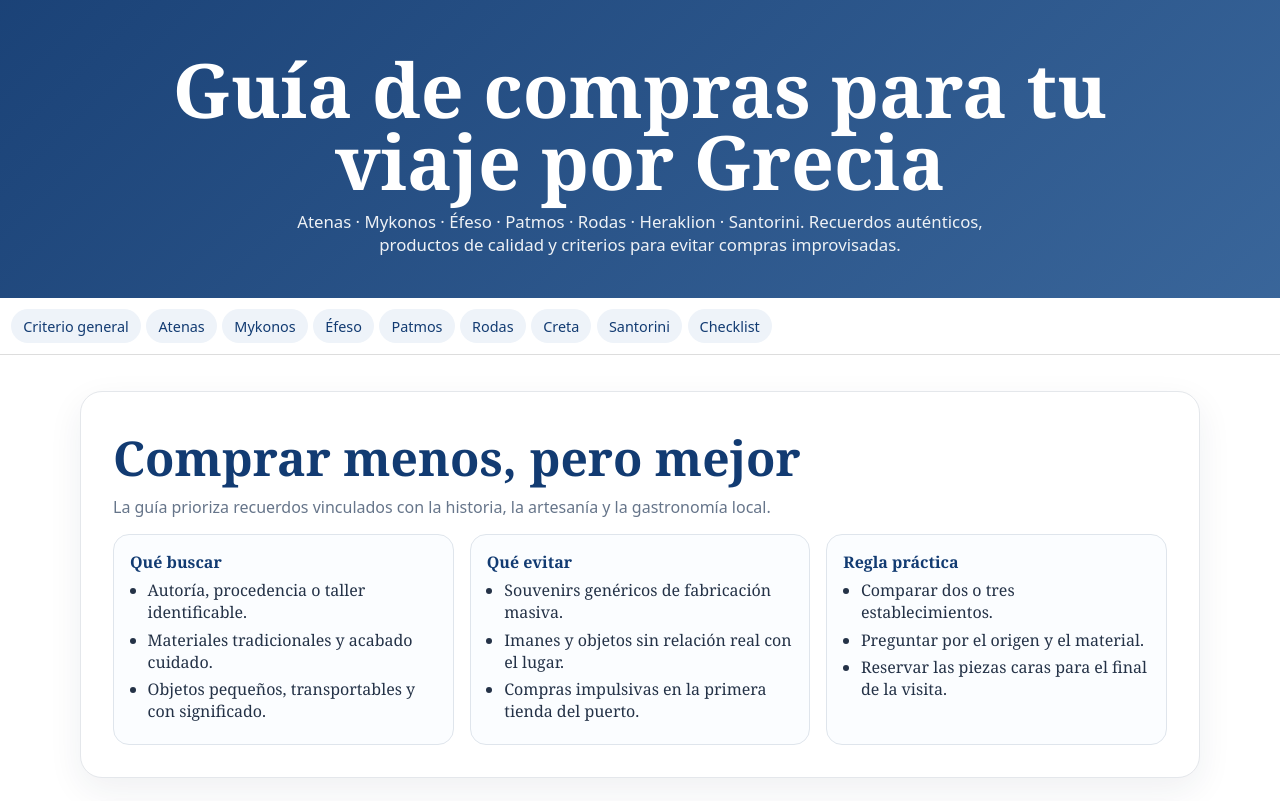
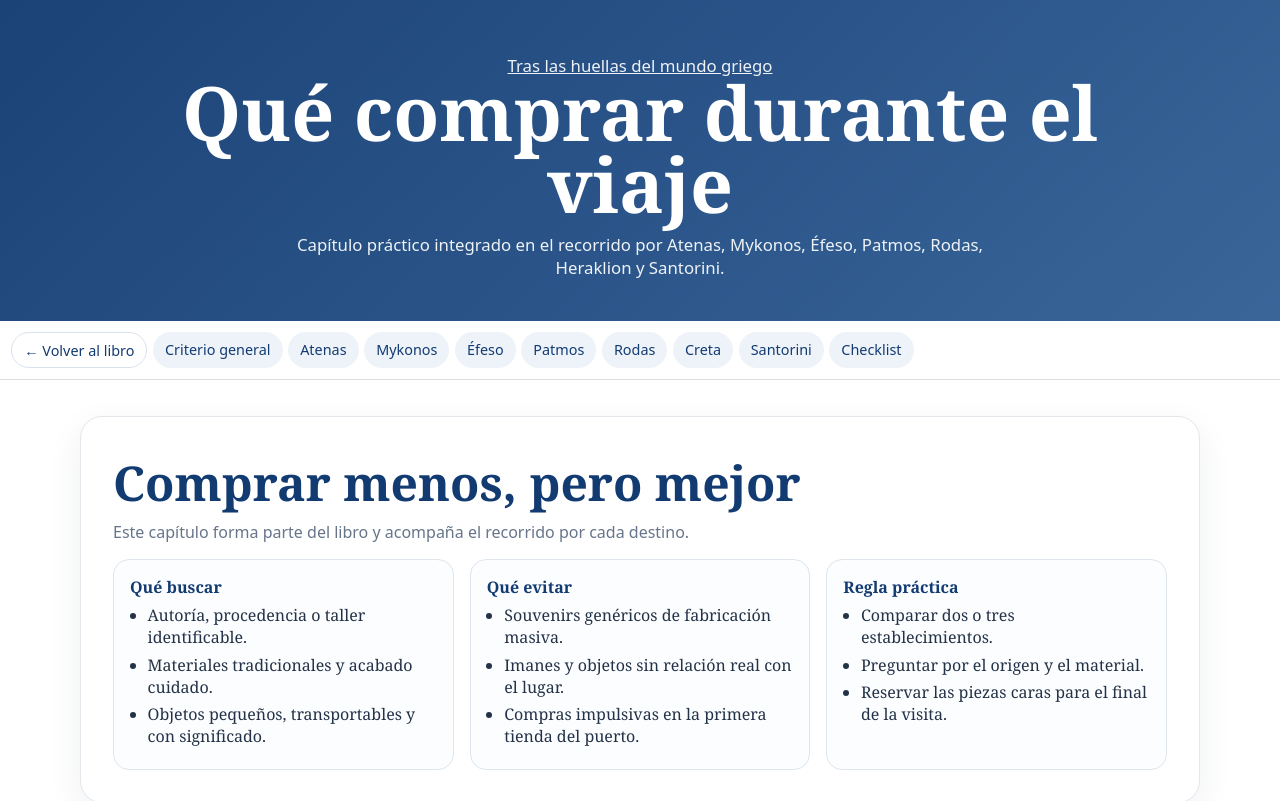
Before and after one commit to aimsa1964/Grecia-2026, a plain HTML site: page guia-compras.html in a window 1280 px wide. Shown: the top 801 px of the page. Drawn offline with Linux system fonts and the light colour scheme.

Commit message:
Integra la guía de compras en el libro

```diff
--- a/guia-compras.html
+++ b/guia-compras.html
@@ -3,8 +3,8 @@
 <head>
   <meta charset="utf-8">
   <meta name="viewport" content="width=device-width, initial-scale=1">
-  <meta name="description" content="Guía independiente de compras y recuerdos de calidad para un viaje por Grecia: Atenas, Mykonos, Éfeso, Patmos, Rodas, Creta y Santorini.">
-  <title>Guía de compras para tu viaje por Grecia</title>
+  <meta name="description" content="Capítulo de compras y recuerdos de Tras las huellas del mundo griego: Atenas, Mykonos, Éfeso, Patmos, Rodas, Creta y Santorini.">
+  <title>Qué comprar durante el viaje · Tras las huellas del mundo griego</title>
   <style>
     :root{--azul:#123b72;--azul2:#24558f;--oro:#c6923b;--crema:#fbf7ef;--tinta:#243247;--borde:#d9c9a8;--blanco:#fff}
     *{box-sizing:border-box}
@@ -33,6 +33,7 @@
     .checklist{list-style:none;padding:0}
     .checklist li{padding:.55rem .1rem;border-bottom:1px dashed #d9dfe8}
     .checklist li::before{content:"□";color:var(--azul);font-weight:bold;margin-right:.65rem}
+    .volver{background:#fff;border:1px solid #d9e1ec}
     footer{text-align:center;font-family:system-ui,sans-serif;color:#68768a;padding:2rem 1rem 3rem}
     .small{font-family:system-ui,sans-serif;font-size:.88rem;color:#6c7989}
     @media print{nav{display:none}section{box-shadow:none;break-inside:avoid}body{background:white}header{padding:1.5rem}}
@@ -40,16 +41,17 @@
 </head>
 <body>
 <header>
-  <h1>Guía de compras para tu viaje por Grecia</h1>
-  <p>Atenas · Mykonos · Éfeso · Patmos · Rodas · Heraklion · Santorini. Recuerdos auténticos, productos de calidad y criterios para evitar compras improvisadas.</p>
+  <p><a href="index.html">Tras las huellas del mundo griego</a></p>
+  <h1>Qué comprar durante el viaje</h1>
+  <p>Capítulo práctico integrado en el recorrido por Atenas, Mykonos, Éfeso, Patmos, Rodas, Heraklion y Santorini.</p>
 </header>
-<nav aria-label="Navegación de la guía">
-  <a href="#criterio">Criterio general</a><a href="#atenas">Atenas</a><a href="#mykonos">Mykonos</a><a href="#efeso">Éfeso</a><a href="#patmos">Patmos</a><a href="#rodas">Rodas</a><a href="#creta">Creta</a><a href="#santorini">Santorini</a><a href="#checklist">Checklist</a>
+<nav aria-label="Navegación del capítulo">
+  <a class="volver" href="index.html">← Volver al libro</a><a href="#criterio">Criterio general</a><a href="#atenas">Atenas</a><a href="#mykonos">Mykonos</a><a href="#efeso">Éfeso</a><a href="#patmos">Patmos</a><a href="#rodas">Rodas</a><a href="#creta">Creta</a><a href="#santorini">Santorini</a><a href="#checklist">Checklist</a>
 </nav>
 <main>
   <section id="criterio">
     <h2>Comprar menos, pero mejor</h2>
-    <p class="sub">La guía prioriza recuerdos vinculados con la historia, la artesanía y la gastronomía local.</p>
+    <p class="sub">Este capítulo forma parte del libro y acompaña el recorrido por cada destino.</p>
     <div class="grid">
       <article class="card"><strong>Qué buscar</strong><ul><li>Autoría, procedencia o taller identificable.</li><li>Materiales tradicionales y acabado cuidado.</li><li>Objetos pequeños, transportables y con significado.</li></ul></article>
       <article class="card"><strong>Qué evitar</strong><ul><li>Souvenirs genéricos de fabricación masiva.</li><li>Imanes y objetos sin relación real con el lugar.</li><li>Compras impulsivas en la primera tienda del puerto.</li></ul></article>
@@ -128,9 +130,9 @@
       <article class="card"><strong>Consejos para comprar</strong><ol><li>Aléjate un poco del puerto.</li><li>Compara en dos o tres tiendas.</li><li>Pregunta por origen, autoría y material.</li><li>Prioriza artesanía y producto local.</li><li>Piensa en peso y espacio para la vuelta.</li><li>Guarda los justificantes de piezas valiosas.</li></ol></article>
     </div>
     <div class="apuesta"><strong>Selección final:</strong> 1) Búho de Atenea o joya de plata en Atenas. 2) Aceite de oliva premium en Creta. 3) Assyrtiko o Vinsanto en Santorini.</div>
-    <p class="small">Adaptación HTML independiente de la guía original de seis páginas. Su contenido se mantiene separado de los capítulos históricos del viaje.</p>
+    <p class="small">Capítulo práctico integrado en <em>Tras las huellas del mundo griego</em>. La siguiente iteración incorporará las imágenes procedentes de las seis páginas originales.</p>
   </section>
 </main>
-<footer>Tras las huellas del mundo griego · Guía independiente de compras</footer>
+<footer><a href="index.html">Tras las huellas del mundo griego</a> · Capítulo de compras</footer>
 </body>
 </html>
```
